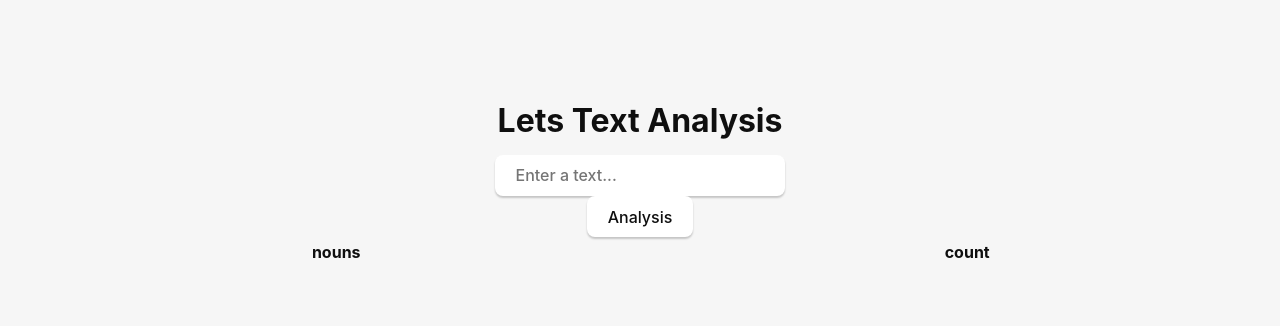
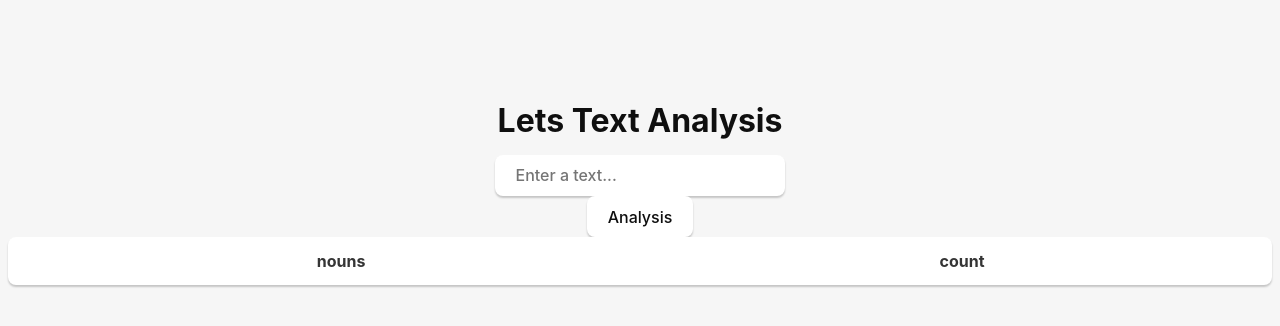
Before and after one commit to harukikaneko/text-analysis-gui, a Next.js app: page / in a window 1280 px wide. Shown: the top 326 px of the page. Built offline with nearby package versions, Linux system fonts and the light colour scheme.

Commit message:
add emotion

```diff
--- a/package.json
+++ b/package.json
@@ -5,9 +5,12 @@
   "scripts": {
     "dev": "next dev -p 1420",
     "build": "next build && next export -o dist",
-    "tauri": "tauri"
+    "tauri": "tauri",
+    "format": "prettier --write **/*.{ts,tsx} **/**/*.{ts,tsx}"
   },
   "dependencies": {
+    "@emotion/babel-plugin": "^11.10.2",
+    "@emotion/react": "^11.10.4",
     "@tauri-apps/api": "^1.0.2",
     "next": "^12.2.5",
     "react": "^18.2.0",
@@ -18,6 +21,7 @@
     "@types/node": "^18.7.11",
     "@types/react": "^18.0.17",
     "@types/react-dom": "^18.0.6",
+    "prettier": "^2.7.1",
     "typescript": "^4.7.4"
   }
 }
--- a/src/App.css
+++ b/src/App.css
@@ -1,21 +1,22 @@
-.logo {
-  padding: 1.5em !important;
-}
+:root {
+  font-family: Inter, Avenir, Helvetica, Arial, sans-serif;
+  font-size: 16px;
+  line-height: 24px;
+  font-weight: 400;
 
-span.logos > a > span {
-  overflow: inherit !important;
-}
+  color: #0f0f0f;
+  background-color: #f6f6f6;
 
-.logo.next:hover {
-  filter: drop-shadow(0 0 2em #36373f);
-}
-
-.logo.react:hover {
-  filter: drop-shadow(0 0 2em #61dafb);
+  font-synthesis: none;
+  text-rendering: optimizeLegibility;
+  -webkit-font-smoothing: antialiased;
+  -moz-osx-font-smoothing: grayscale;
+  -webkit-text-size-adjust: 100%;
 }
 
 @media (prefers-color-scheme: dark) {
-  .logo.next:hover {
-    filter: drop-shadow(0 0 2em #ffff);
+  :root {
+    color: #f6f6f6;
+    background-color: #2f2f2f;
   }
 }
--- a/src/components/CountsByNounTable.tsx
+++ b/src/components/CountsByNounTable.tsx
@@ -1,3 +1,4 @@
+import { css } from "@emotion/react";
 import { CountsByNoun } from "../types/noun";
 
 interface Props {
@@ -5,7 +6,20 @@ interface Props {
 }
 
 export const CountsByNounTable: React.FC<Props> = (props) => (
-  <table>
+  <table
+    css={css`
+      width: 100%;
+      text-align: center;
+      border-spacing: 0;
+      border-radius: 8px;
+      border: 1px solid transparent;
+      color: #353535;
+      background-color: #ffffff;
+      box-shadow: 0 2px 2px rgba(0, 0, 0, 0.2);
+      outline: none;
+      padding: 10px;
+    `}
+  >
     <thead>
       <tr>
         <th>nouns</th>
--- a/src/components/atoms/Button.tsx
+++ b/src/components/atoms/Button.tsx
@@ -1,10 +1,32 @@
+import { css } from "@emotion/react";
+
 interface Props {
   onClick: () => Promise<void>;
   text: string;
 }
 
 export const Button: React.FC<Props> = (props) => (
-  <button type="button" onClick={() => props.onClick()}>
+  <button
+    css={css`
+      border-radius: 8px;
+      border: 1px solid transparent;
+      padding: 0.6em 1.2em;
+      font-size: 1em;
+      font-weight: 500;
+      font-family: inherit;
+      color: #0f0f0f;
+      background-color: #ffffff;
+      transition: border-color 0.25s;
+      box-shadow: 0 2px 2px rgba(0, 0, 0, 0.2);
+      cursor: pointer;
+      &:hover {
+        border-color: #396cd8;
+      }
+      outline: none;
+    `}
+    type="button"
+    onClick={() => props.onClick()}
+  >
     {props.text}
   </button>
 );
--- a/src/components/atoms/TextInput.tsx
+++ b/src/components/atoms/TextInput.tsx
@@ -1,22 +1,36 @@
-import React from "react"
+import { css } from "@emotion/react";
+import React from "react";
 
 interface Props {
-    palceholder?: string
-    handleOnChange: (e: React.ChangeEvent<HTMLInputElement>) => void
+  placeholder?: string;
+  handleOnChange: (e: React.ChangeEvent<HTMLInputElement>) => void;
 }
 
 export const TextInput: React.FC<Props> = (props) => {
   const handleOnChange = (e: React.ChangeEvent<HTMLInputElement>) => {
-        props.handleOnChange(e)
-    }
+    props.handleOnChange(e);
+  };
 
   return (
     <div>
       <input
+        css={css`
+          border-radius: 8px;
+          border: 1px solid transparent;
+          padding: 0.6em 1.2em;
+          font-size: 1em;
+          font-weight: 500;
+          font-family: inherit;
+          color: #0f0f0f;
+          background-color: #ffffff;
+          transition: border-color 0.25s;
+          box-shadow: 0 2px 2px rgba(0, 0, 0, 0.2);
+          outline: none;
+        `}
         id="text-input"
         onChange={handleOnChange}
-            placeholder={props.palceholder}
+        placeholder={props.placeholder}
       />
     </div>
-    )
-}
+  );
+};
--- a/src/pages/_app.tsx
+++ b/src/pages/_app.tsx
@@ -1,6 +1,5 @@
 import type { AppProps } from "next/app";
 
-import "../style.css";
 import "../App.css";
 
 // This default export is required in a new `pages/_app.js` file.
--- a/src/pages/index.tsx
+++ b/src/pages/index.tsx
@@ -3,6 +3,7 @@ import { invoke } from "@tauri-apps/api/tauri";
 import { TextInput } from "../components/atoms/TextInput";
 import { Button } from "../components/atoms/Button";
 import { CountsByNounTable } from "../components/CountsByNounTable";
+import { css } from "@emotion/react";
 
 interface CountsByNoun {
   noun: string;
@@ -10,13 +11,13 @@ interface CountsByNoun {
 }
 
 const App: React.FC = () => {
-  const [counyByNoun, setcounyByNoun] = useState<CountsByNoun[]>([]);
+  const [countsByNoun, setCountsByNoun] = useState<CountsByNoun[]>([]);
   const [text, setText] = useState("");
 
   const count_by_noun = async () => {
     await invoke("count_by_noun", { text })
       .then((result: CountsByNoun[]) => {
-        setcounyByNoun(result.sort((a, b) => b.counts - a.counts));
+        setCountsByNoun(result.sort((a, b) => b.counts - a.counts));
       })
       .catch((err) => {
         console.error("count_by_noun", err);
@@ -24,13 +25,33 @@ const App: React.FC = () => {
   };
 
   return (
-    <div className="container">
-      <h1>Lets Text Analysis</h1>
+    <div
+      css={css`
+        margin: 0;
+        padding-top: 10vh;
+        display: flex;
+        flex-direction: column;
+        justify-content: center;
+        text-align: center;
+      `}
+    >
+      <h1
+        css={css`
+          text-align: center;
+        `}
+      >
+        Lets Text Analysis
+      </h1>
 
-      <div className="row">
+      <div
+        css={css`
+          display: flex;
+          justify-content: center;
+        `}
+      >
         <div>
           <TextInput
-            palceholder="Enter a text..."
+            placeholder="Enter a text..."
             handleOnChange={(e: React.ChangeEvent<HTMLInputElement>) =>
               setText(e.currentTarget.value)
             }
@@ -39,7 +60,7 @@ const App: React.FC = () => {
         </div>
       </div>
 
-      <CountsByNounTable countsByNoun={counyByNoun} />
+      <CountsByNounTable countsByNoun={countsByNoun} />
     </div>
   );
 };
--- a/src/style.css
+++ /dev/null
@@ -1,102 +0,0 @@
-:root {
-  font-family: Inter, Avenir, Helvetica, Arial, sans-serif;
-  font-size: 16px;
-  line-height: 24px;
-  font-weight: 400;
-
-  color: #0f0f0f;
-  background-color: #f6f6f6;
-
-  font-synthesis: none;
-  text-rendering: optimizeLegibility;
-  -webkit-font-smoothing: antialiased;
-  -moz-osx-font-smoothing: grayscale;
-  -webkit-text-size-adjust: 100%;
-}
-
-.container {
-  margin: 0;
-  padding-top: 10vh;
-  display: flex;
-  flex-direction: column;
-  justify-content: center;
-  text-align: center;
-}
-
-.logo {
-  height: 6em;
-  padding: 1.5em;
-  will-change: filter;
-  transition: 0.75s;
-}
-
-.logo.tauri:hover {
-  filter: drop-shadow(0 0 2em #24c8db);
-}
-
-.row {
-  display: flex;
-  justify-content: center;
-}
-
-a {
-  font-weight: 500;
-  color: #646cff;
-  text-decoration: inherit;
-}
-
-a:hover {
-  color: #535bf2;
-}
-
-h1 {
-  text-align: center;
-}
-
-input,
-button {
-  border-radius: 8px;
-  border: 1px solid transparent;
-  padding: 0.6em 1.2em;
-  font-size: 1em;
-  font-weight: 500;
-  font-family: inherit;
-  color: #0f0f0f;
-  background-color: #ffffff;
-  transition: border-color 0.25s;
-  box-shadow: 0 2px 2px rgba(0, 0, 0, 0.2);
-}
-
-button {
-  cursor: pointer;
-}
-
-button:hover {
-  border-color: #396cd8;
-}
-
-input,
-button {
-  outline: none;
-}
-
-#greet-input {
-  margin-right: 5px;
-}
-
-@media (prefers-color-scheme: dark) {
-  :root {
-    color: #f6f6f6;
-    background-color: #2f2f2f;
-  }
-
-  a:hover {
-    color: #24c8db;
-  }
-
-  input,
-  button {
-    color: #ffffff;
-    background-color: #0f0f0f98;
-  }
-}
--- a/tsconfig.json
+++ b/tsconfig.json
@@ -13,6 +13,7 @@
     "module": "esnext",
     "resolveJsonModule": true,
     "isolatedModules": true,
+    "jsxImportSource": "@emotion/react",
     "jsx": "preserve"
   },
   "include": ["next-env.d.ts", "**/*.ts", "**/*.tsx"],
```
Also changed, not shown: .babelrc (added), 1 other file (tests, documents, lock files or other folders). Lines whose indentation alone changed are shown as unchanged.
